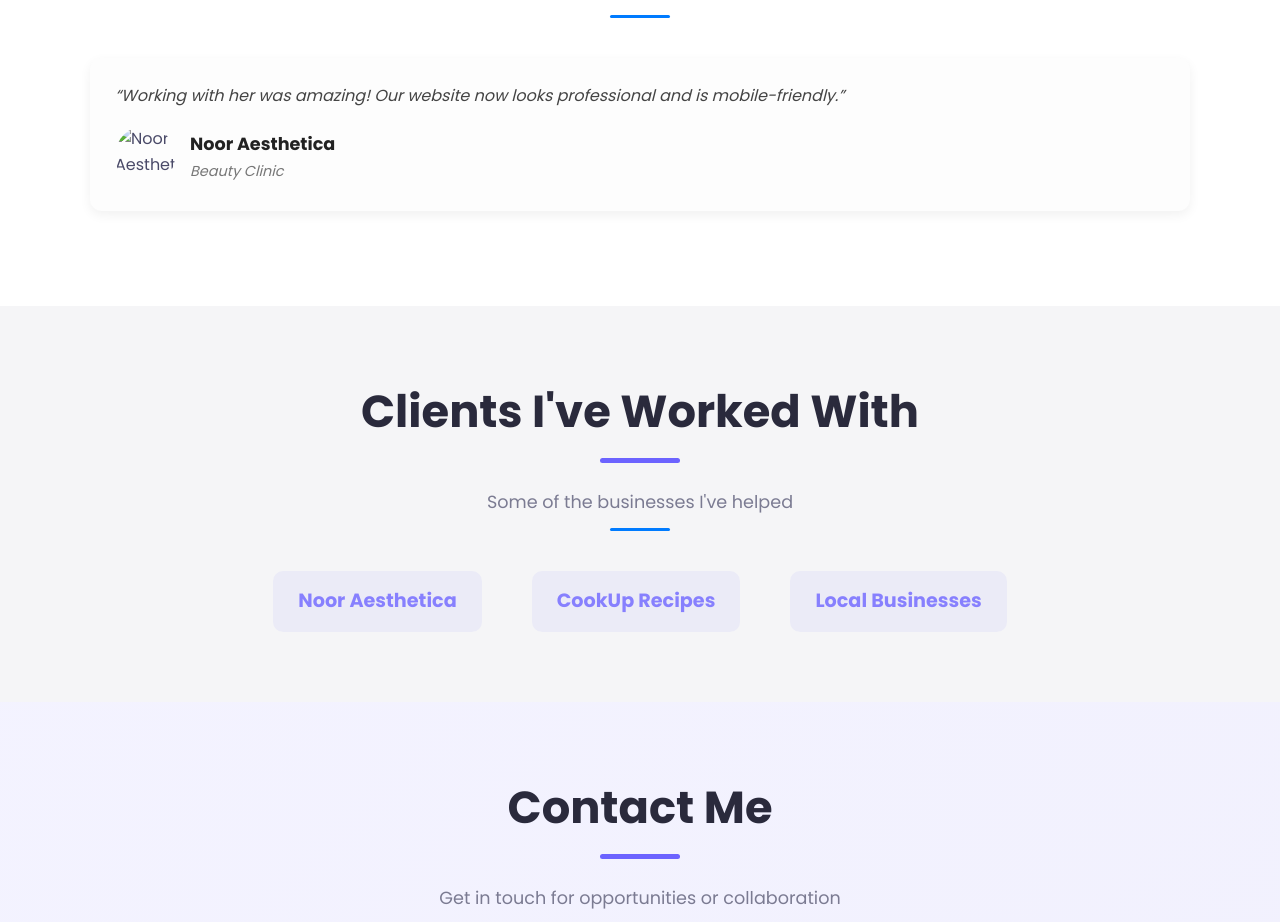
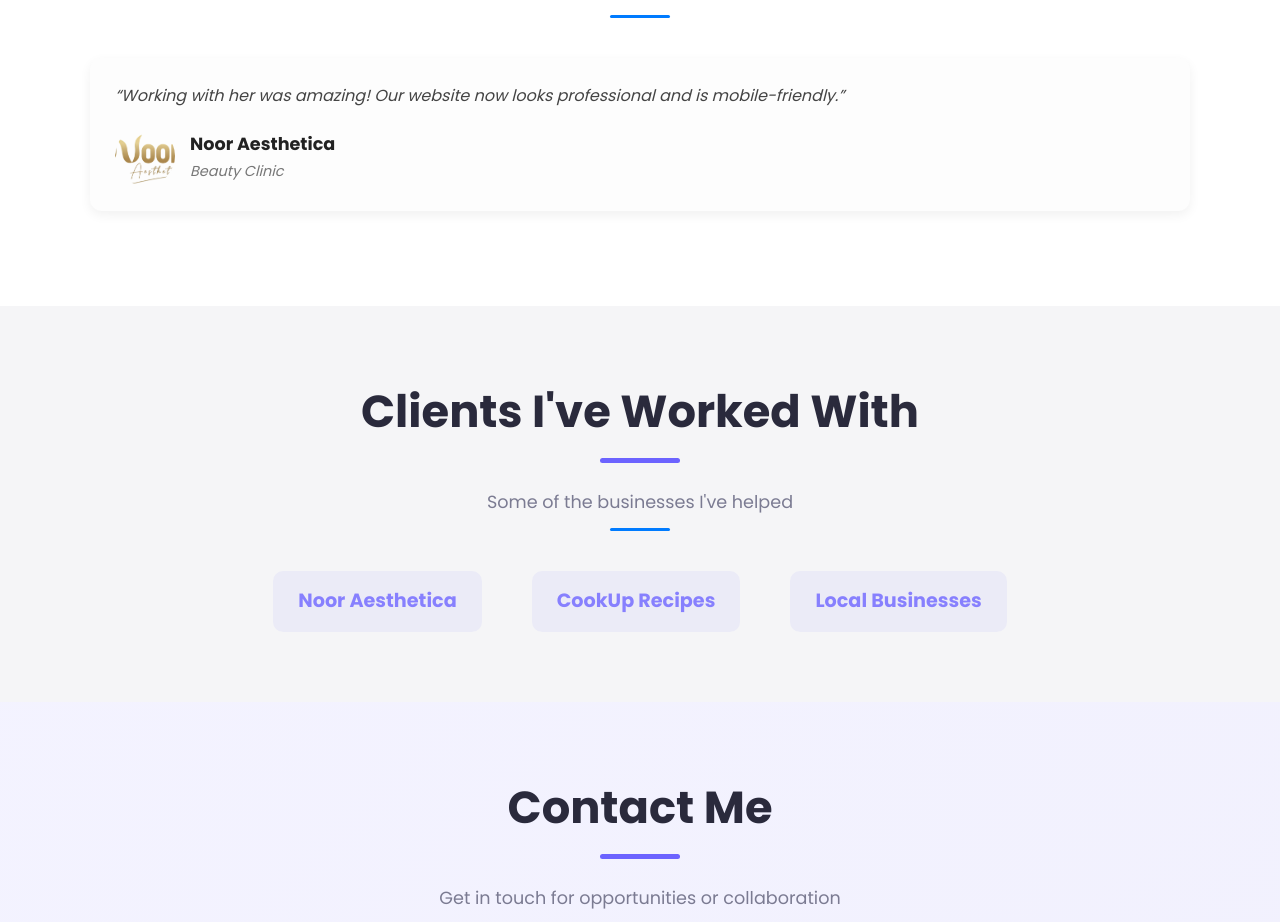
Before and after one commit to tayyabatariq-dev/portfolio, a plain HTML site: page index.html in a window 1280 px wide. Shown: the part 5180-6102 px from the top of the page. Drawn offline with Linux system fonts and the light colour scheme; a web font is replaced by a local one.

Commit message:
Update index.html

```diff
--- a/index.html
+++ b/index.html
@@ -1480,7 +1480,7 @@
     <div class="testimonial-box">
       <p>“Working with her was amazing! Our website now looks professional and is mobile-friendly.”</p>
       <div class="client">
-        <img src="../IMAGES/logo-noor.png.png" alt="Noor Aesthetica Logo">
+        <img src="logo-noor.png.png" alt="Noor Aesthetica Logo">
         <div>
           <h4>Noor Aesthetica</h4>
           <p>Beauty Clinic</p>
```
